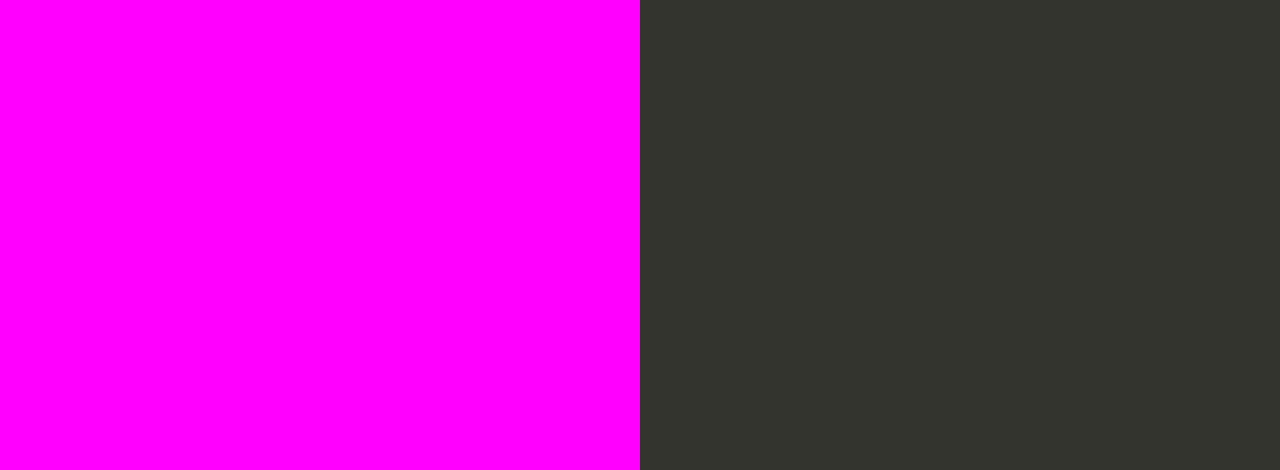
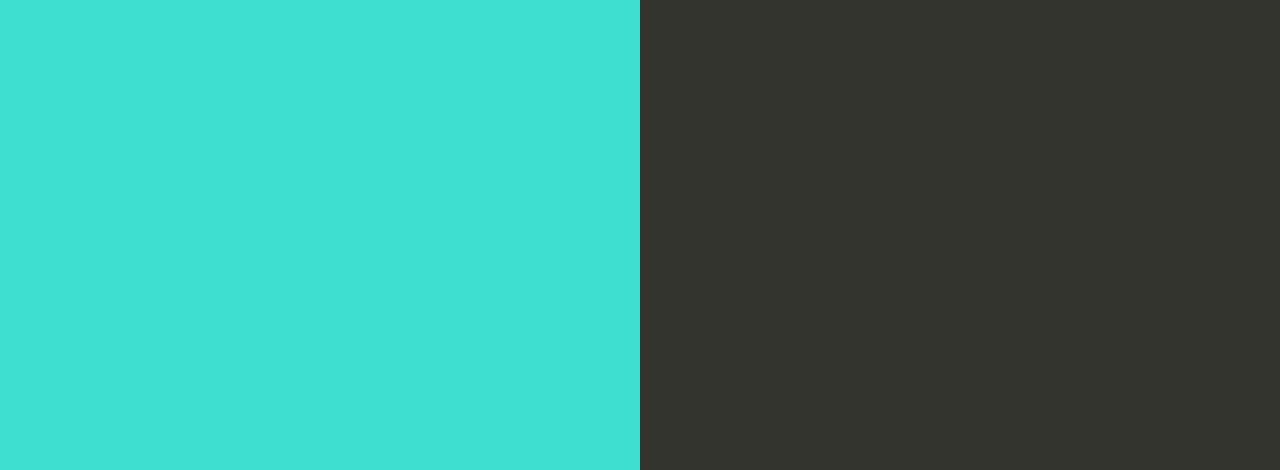
Before and after one commit to Kobychapman/aws-nodejs-sample1, a website: page index.html in a window 1280 px wide. Shown: the part 330-800 px from the top of the page. Drawn offline with Linux system fonts and the light colour scheme.

Commit message:
Changed background color to Turquoise

```diff
--- a/index.html
+++ b/index.html
@@ -35,7 +35,7 @@
 
         text-align: right;
         padding-top: 11em;
-        background-color: Magenta;
+        background-color: Turquoise;
 
       }
       .textColumn p {
```
